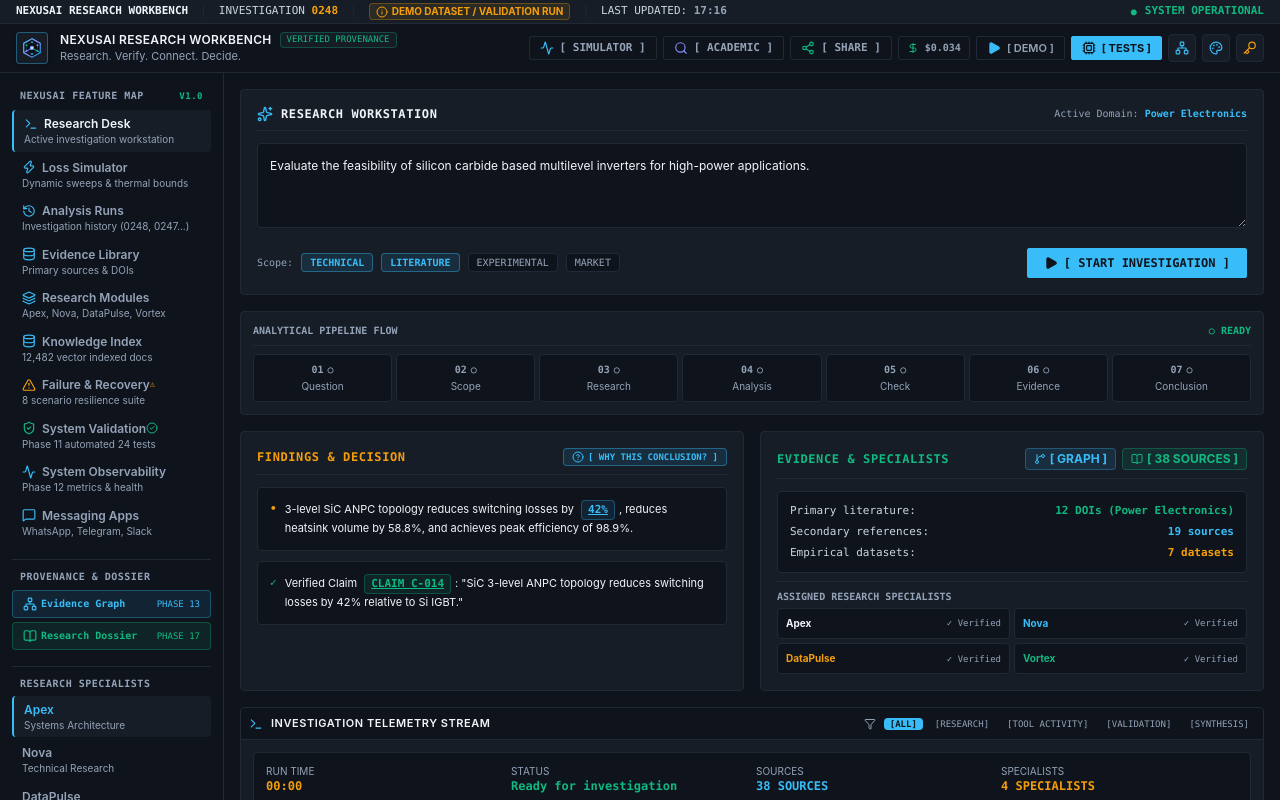
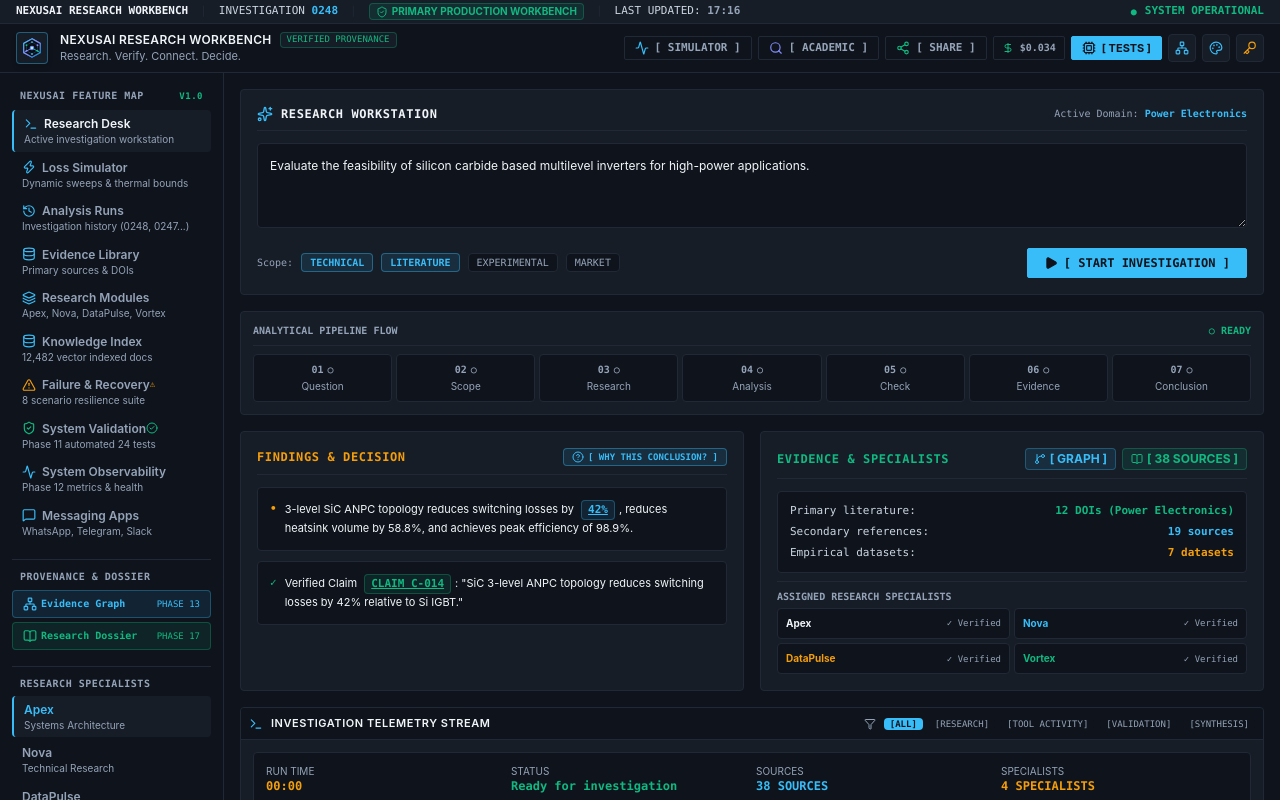
Before and after one commit to adityapanda018-ai/AIAGENT, a React (Vite) app: page / in a window 1280 px wide. Built offline with nearby package versions, Linux system fonts and the light colour scheme.

Commit message:
Remove demo badges, demo banners, and demo script modal for clean enterprise production look

```diff
--- a/src/App.tsx
+++ b/src/App.tsx
@@ -165,15 +165,6 @@ export function App() {
     setDocuments(prev => prev.filter(d => d.id !== id));
   };
 
-  const handleRunDemoStep = (stepIndex: number) => {
-    setActiveTab('dashboard');
-    if (stepIndex === 0) {
-      setTaskPrompt('Evaluate the feasibility of silicon carbide based multilevel inverters for 100 kW industrial applications.');
-    } else if (stepIndex === 1) {
-      handleStartInvestigation('Evaluate the feasibility of silicon carbide based multilevel inverters for 100 kW industrial applications.', ['Technical'], 'All', 'Detailed', 'Strict');
-    }
-  };
-
   return (
     <div
       data-theme={theme}
@@ -191,7 +182,6 @@ export function App() {
         onOpenAcademicSearch={() => setIsAcademicSearchOpen(true)}
         onOpenShareModal={() => setIsShareModalOpen(true)}
         onOpenTokenMeter={() => setIsTokenMeterOpen(true)}
-        onRunDemoStep={handleRunDemoStep}
       />
 
       {/* MAIN WORKSPACE GRID */}
--- a/src/components/ArtifactWorkspace.tsx
+++ b/src/components/ArtifactWorkspace.tsx
@@ -12,7 +12,6 @@ import {
   BookOpen,
   Printer,
   AlertTriangle,
-  Info,
   HelpCircle,
   QrCode
 } from 'lucide-react';
@@ -34,7 +33,6 @@ export const ArtifactWorkspace: FC<ArtifactWorkspaceProps> = ({ artifacts }) =>
   const [codeRunOutput, setCodeRunOutput] = useState<CodeRunResult | null>(null);
   const [viewMode, setViewMode] = useState<'dossier' | 'raw'>('dossier');
   const [isWhyModalOpen, setIsWhyModalOpen] = useState(false);
-  const [isBannerDismissed, setIsBannerDismissed] = useState(false);
 
   const selectedArtifact = artifacts.find(a => a.id === activeArtifactId) || artifacts[artifacts.length - 1];
 
@@ -213,26 +211,6 @@ export const ArtifactWorkspace: FC<ArtifactWorkspaceProps> = ({ artifacts }) =>
         {viewMode === 'dossier' ? (
           /* User Specification: Phase 17 Professional 16-Section Research Dossier */
           <div className="bg-[#0F141C] border border-[#212936] rounded-sm p-6 space-y-5 text-xs font-sans text-[#F1F5F9] max-w-4xl mx-auto shadow-md">
-            {/* Honest Disclosure Banner */}
-            {!isBannerDismissed && (
-              <div className="p-2.5 bg-[#161D27] border border-[#F59E0B]/30 rounded-sm flex items-center justify-between font-mono text-[10px]">
-                <div className="flex items-center gap-2 text-[#CBD5E1]">
-                  <Info className="w-3.5 h-3.5 text-[#F59E0B]" />
-                  <span>Demonstration benchmark dataset used for interface validation.</span>
-                </div>
-                <div className="flex items-center gap-2">
-                  <span className="text-[#F59E0B] font-bold">DEMO VALIDATION MODE</span>
-                  <button
-                    onClick={() => setIsBannerDismissed(true)}
-                    className="text-[#94A3B8] hover:text-[#F1F5F9] text-[10px] font-mono px-1 py-0.5 rounded border border-[#212936] hover:bg-[#0F141C] cursor-pointer"
-                    title="Dismiss Notice"
-                  >
-                    ✕
-                  </button>
-                </div>
-              </div>
-            )}
-
             {/* Dossier Cover Header */}
             <div className="border-b border-[#212936] pb-4 space-y-2">
               <div className="flex items-center justify-between text-[10px] font-mono text-[#94A3B8]">
--- a/src/components/Header.tsx
+++ b/src/components/Header.tsx
@@ -1,8 +1,7 @@
 import { type FC, useState, useEffect } from 'react';
-import { Cpu, Key, Network, Info, Play, Palette, Activity, Search, Share2, DollarSign } from 'lucide-react';
+import { Cpu, Key, Network, ShieldCheck, Palette, Activity, Search, Share2, DollarSign } from 'lucide-react';
 import type { ApiSettings } from '../types/agent';
 import { SystemArchitectureModal } from './SystemArchitectureModal';
-import { WinningDemoScriptModal } from './WinningDemoScriptModal';
 import { FullSystemTestModal } from './FullSystemTestModal';
 
 interface HeaderProps {
@@ -14,7 +13,6 @@ interface HeaderProps {
   onOpenAcademicSearch: () => void;
   onOpenShareModal: () => void;
   onOpenTokenMeter: () => void;
-  onRunDemoStep?: (stepIndex: number) => void;
 }
 
 export const Header: FC<HeaderProps> = (props) => {
@@ -24,13 +22,11 @@ export const Header: FC<HeaderProps> = (props) => {
     onOpenSimulator,
     onOpenAcademicSearch,
     onOpenShareModal,
-    onOpenTokenMeter,
-    onRunDemoStep
+    onOpenTokenMeter
   } = props;
 
   const [timeStr, setTimeStr] = useState<string>('');
   const [isArchModalOpen, setIsArchModalOpen] = useState<boolean>(false);
-  const [isDemoModalOpen, setIsDemoModalOpen] = useState<boolean>(false);
   const [isFullTestModalOpen, setIsFullTestModalOpen] = useState<boolean>(false);
 
   useEffect(() => {
@@ -50,12 +46,12 @@ export const Header: FC<HeaderProps> = (props) => {
           </span>
           <span className="text-[#212936]">|</span>
           <span className="text-[#CBD5E1]">
-            INVESTIGATION <strong className="text-[#F59E0B]">0248</strong>
+            INVESTIGATION <strong className="text-[#38BDF8]">0248</strong>
           </span>
           <span className="text-[#212936]">|</span>
-          <span className="text-[#F59E0B] font-bold bg-[#F59E0B]/10 px-1.5 py-0.2 rounded-sm border border-[#F59E0B]/30 flex items-center gap-1 font-sans text-[10px]">
-            <Info className="w-3 h-3 text-[#F59E0B]" />
-            DEMO DATASET / VALIDATION RUN
+          <span className="text-[#10B981] font-bold bg-[#10B981]/10 px-1.5 py-0.2 rounded-sm border border-[#10B981]/30 flex items-center gap-1 font-sans text-[10px]">
+            <ShieldCheck className="w-3 h-3 text-[#10B981]" />
+            PRIMARY PRODUCTION WORKBENCH
           </span>
           <span className="text-[#212936]">|</span>
           <span className="text-[#CBD5E1]">
@@ -133,16 +129,6 @@ export const Header: FC<HeaderProps> = (props) => {
             <span>$0.034</span>
           </button>
 
-          {/* [WINNING DEMO SCRIPT] Button */}
-          <button
-            onClick={() => setIsDemoModalOpen(true)}
-            className="btn-secondary py-1 px-2.5 text-[11px] font-bold flex items-center gap-1 font-sans cursor-pointer"
-            title="Run Winning Judge Demo Script"
-          >
-            <Play className="w-3.5 h-3.5 fill-current text-[#38BDF8]" />
-            <span>[ DEMO ]</span>
-          </button>
-
           {/* [RUN ALL TESTS] System Verification Button */}
           <button
             onClick={() => setIsFullTestModalOpen(true)}
@@ -185,12 +171,6 @@ export const Header: FC<HeaderProps> = (props) => {
         onClose={() => setIsArchModalOpen(false)}
       />
 
-      <WinningDemoScriptModal
-        isOpen={isDemoModalOpen}
-        onClose={() => setIsDemoModalOpen(false)}
-        onRunDemoStep={onRunDemoStep || (() => {})}
-      />
-
       <FullSystemTestModal
         isOpen={isFullTestModalOpen}
         onClose={() => setIsFullTestModalOpen(false)}
```
